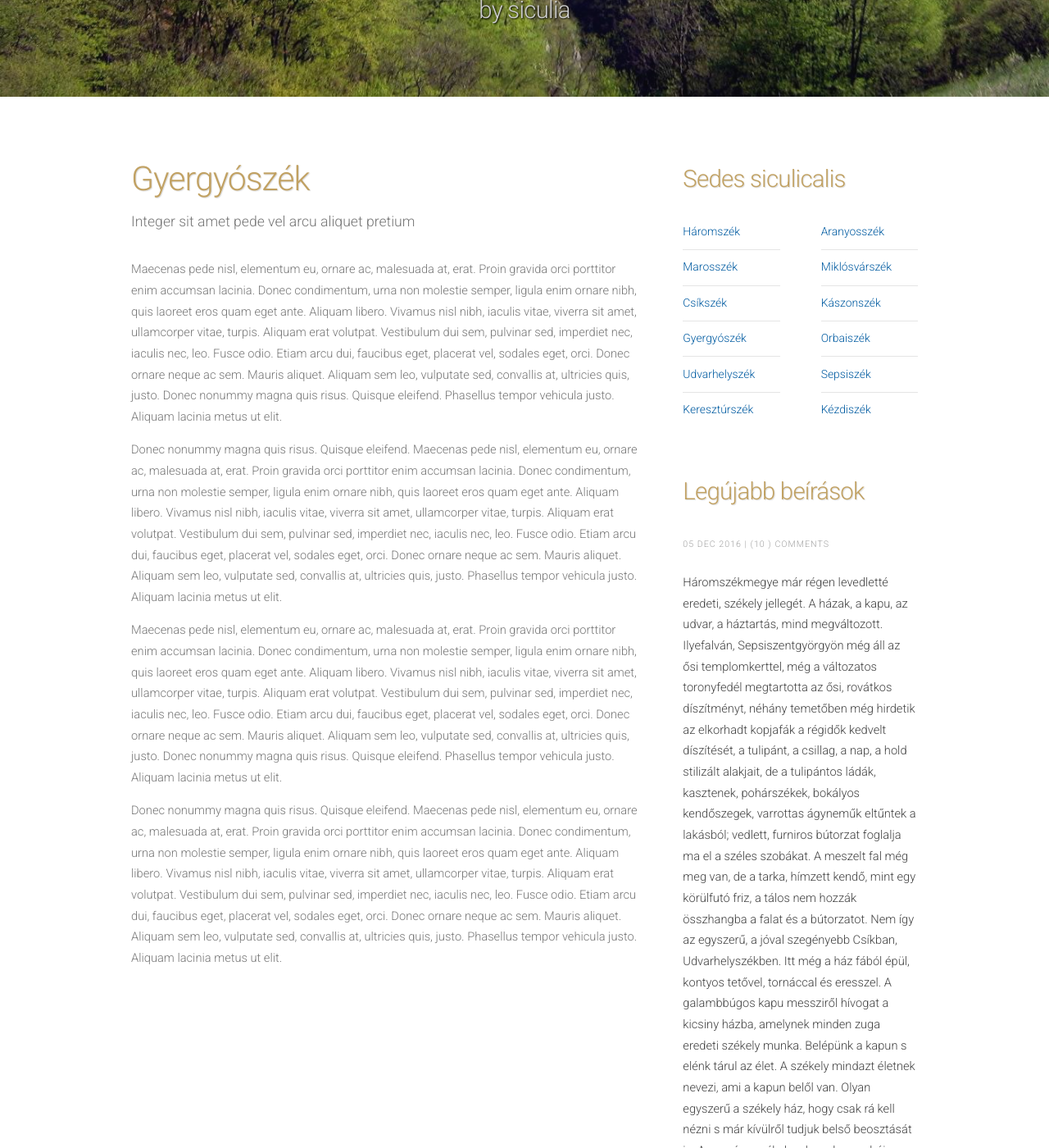
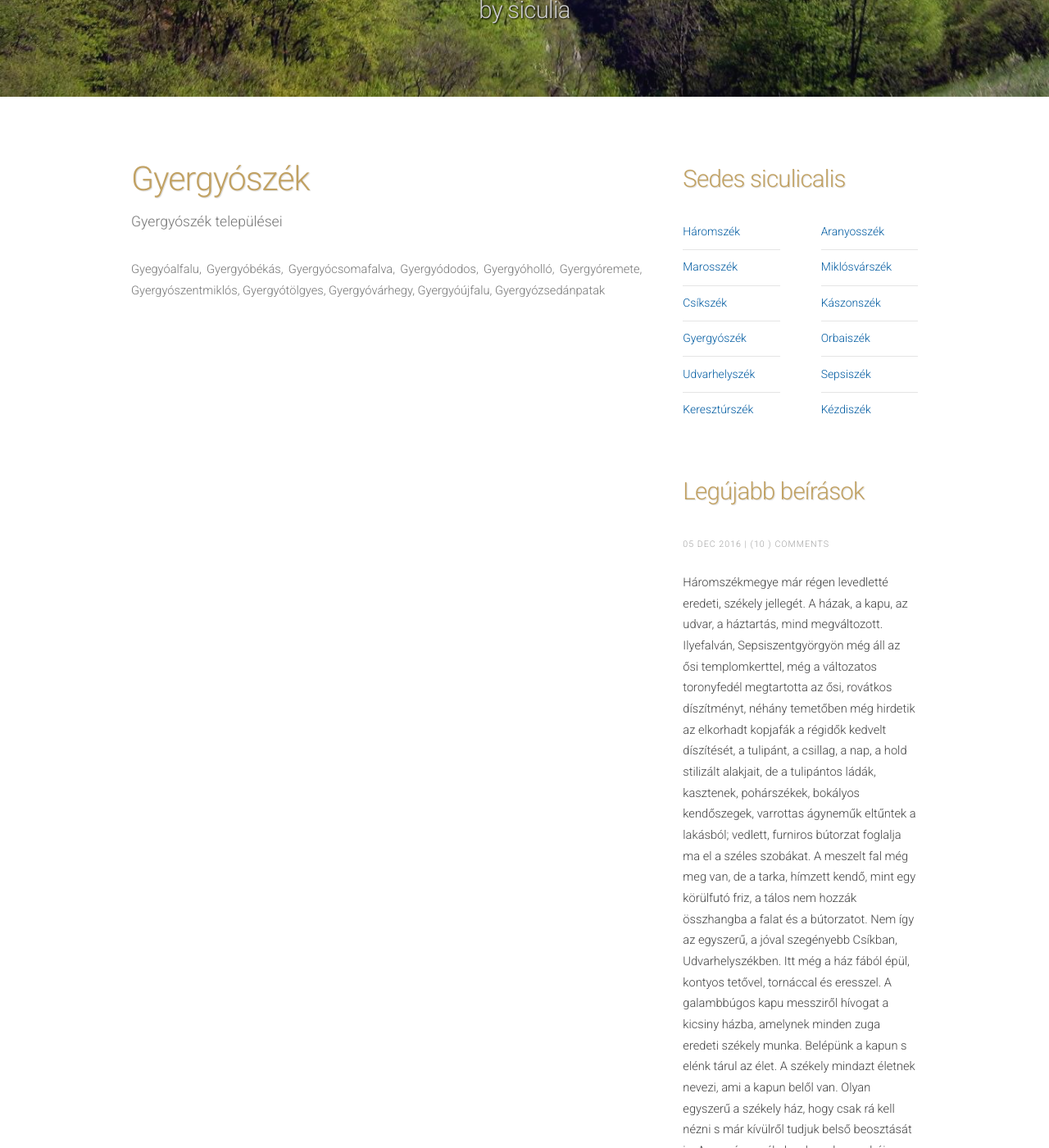
Before and after one commit to siculia/siculia.github.io, a Jekyll site: the page built from siculia-gyergyoszek.html, in a window 1280 px wide and 1400 px high, scrolled down 495 px. Shown: the whole window at 82% size. Built offline with Jekyll 4.4.1, drawn with Linux system fonts in a browser that asks for light colours; nearby versions of some CDN libraries; library files that are not in the unit come from our copies.

Commit message:
Added align

```diff
--- a/siculia-aranyosszek.html
+++ b/siculia-aranyosszek.html
@@ -16,7 +16,7 @@ layout: default
 							<h2>Aranyosszék</h2>
 							<span class="byline">Aranyosszék települései</span>
 						</header>
-						<p>Alsószentmihály, Aranyosmohács , Aranyospolyán, Aranyosrákos, Bágyon, Bogátpuszta, Csákó, Csegez, Dombró, Felvinc, Harasztos,
+						<p style="text-align: justify;">Alsószentmihály, Aranyosmohács , Aranyospolyán, Aranyosrákos, Bágyon, Bogátpuszta, Csákó, Csegez, Dombró, Felvinc, Harasztos,
 							Inakfalva, Kercsed, Kövend, Marosörményes, Marosveresmart, Mészkő, Sinfalva, Szentmihály, Székelyföldvár, Székelyhidas, Székelykocsárd,
 							Torockó, Torockószentgyörgy, Várfalva</p>
 					</section>
--- a/siculia-csikszek.html
+++ b/siculia-csikszek.html
@@ -14,12 +14,11 @@ layout: default
 							<h2>Csíkszék</h2>
 							<span class="byline">Csíkszék települései</span>
 						</header>
-						<p>Ajnád, Almásmező, Antalokpataka, Ármándombja, Balánbánya, Barackospatak, Bálványospataka, Bernádtelep, Bélbor, Borospataka, Borszék, Borzont, Bucsin, Bükkhavaspataka, Bükklok, Cengellér,
+						<p style="text-align: justify;">Ajnád, Almásmező, Antalokpataka, Ármándombja, Balánbánya, Barackospatak, Bálványospataka, Bernádtelep, Bélbor, Borospataka, Borszék, Borzont, Bucsin, Bükkhavaspataka, Bükklok, Cengellér,
 							Csaracsó, Csatószeg, Csiba, Csíkbánkfalva, Csíkborzsova, Csíkcsekefalva, Csíkcsicsó, Csíkcsomortán, Csíkdánfalva, Csíkdelne, Csíkjenőfalva, Csíkkozmás, Csíkmadaras, Csikménaság, Csíkmindszent,
 							Csíkrákos, Csíksomlyó, Csíkszentdomokos, Csíkszentgyörgy, Csíkszentimre, Csíkszentkirály, Csíkszentlélek, Csíkszentmárton, Csíkszentmihály, Csíkszentmiklós, Csíkszentsimon, Csíkszenttamás,
 							Csíkszereda, Csíkszépvíz, Csíktaploca, Csíkverebes, Csíkzsögöd, Csobányos, Csobotfalva, Csütörtökfalva, Damuk, Ditró, Dudád, Egerszék, Eszenyő, Farkaspalló, Felsőbükk, Fitód, Fundoja, Fülpe,
-							Galócás, Galócáspatak, Görbepataka, Göröcsfalva, Güdüctelep, Gyepece, Gyegyóalfalu, Gyergyóbékás, Gyergyócsomafalva, Gyergyódodos, Gyergyóholló, Gyergyóremete, Gyergyószentmiklós, Gyergyótölgyes,
-							Gyergyóvárhegy, Gyergyóújfalu, Gyergyózsedánpatak, Gyilkostó, Gyimes, Gyimeskükk, Gyimesközéplok, Gyürke, Hargitafürdő, Hágótő, Háromkút, Hidegség, Hollósarka, Hosszúrez, Hosszúaszó, Kalnács,
+							Galócás, Galócáspatak, Görbepataka, Göröcsfalva, Güdüctelep, Gyepece, Gyilkostó, Gyimes, Gyimeskükk, Gyimesközéplok, Gyürke, Hargitafürdő, Hágótő, Háromkút, Hidegség, Hollósarka, Hosszúrez, Hosszúaszó, Kalnács,
 							Karcfalva, Kápolnapataka, Kárpitus, Kászonaltíz, Kászonfeltíz, Kászonimpér Kászonjakabfalva Kászonújfalu, Kerekfenyő, Kilyénfalva, Kisbükk, Komjádpataka, Kostelek, Kotormány, Kovácspéter, Lázárfalva,
 							Libán, Lóvész, Madéfalva, Magyarcsügés, Marosfő, Martonfalva, Martonka, Ménaságújfalu, Nucén, Nyíresalja, Iványos, Orotva, Péntekfalva, Ploptyis, Pottyond, Preluka, Rakottyás, Rakottyástelep,
 							Récefalva, Runk, Salamás, Sántatelek, Sötétpataka, Szárhegy, Szenéte, Tarhavaspataka, Tekerőpatak, Tikos, Tolésén, Tusnád, Tusnádfürdő, Vacsárcsi, Vasláb, Várdotfalva, Várpatak, Visszafolyó,
--- a/siculia-gyergyoszek.html
+++ b/siculia-gyergyoszek.html
@@ -12,12 +12,10 @@ layout: default
 					<section>
 						<header>
 							<h2>Gyergyószék</h2>
-							<span class="byline">Integer sit amet pede vel arcu aliquet pretium</span>
+							<span class="byline">Gyergyószék települései</span>
 						</header>
-						<p>Maecenas pede nisl, elementum eu, ornare ac, malesuada at, erat. Proin gravida orci porttitor enim accumsan lacinia. Donec condimentum, urna non molestie semper, ligula enim ornare nibh, quis laoreet eros quam eget ante. Aliquam libero. Vivamus nisl nibh, iaculis vitae, viverra sit amet, ullamcorper vitae, turpis. Aliquam erat volutpat. Vestibulum dui sem, pulvinar sed, imperdiet nec, iaculis nec, leo. Fusce odio. Etiam arcu dui, faucibus eget, placerat vel, sodales eget, orci. Donec ornare neque ac sem. Mauris aliquet. Aliquam sem leo, vulputate sed, convallis at, ultricies quis, justo. Donec nonummy magna quis risus. Quisque eleifend. Phasellus tempor vehicula justo. Aliquam lacinia metus ut elit.</p>
-						<p>Donec nonummy magna quis risus. Quisque eleifend. Maecenas pede nisl, elementum eu, ornare ac, malesuada at, erat. Proin gravida orci porttitor enim accumsan lacinia. Donec condimentum, urna non molestie semper, ligula enim ornare nibh, quis laoreet eros quam eget ante. Aliquam libero. Vivamus nisl nibh, iaculis vitae, viverra sit amet, ullamcorper vitae, turpis. Aliquam erat volutpat. Vestibulum dui sem, pulvinar sed, imperdiet nec, iaculis nec, leo. Fusce odio. Etiam arcu dui, faucibus eget, placerat vel, sodales eget, orci. Donec ornare neque ac sem. Mauris aliquet. Aliquam sem leo, vulputate sed, convallis at, ultricies quis, justo. Phasellus tempor vehicula justo. Aliquam lacinia metus ut elit.</p>
-						<p>Maecenas pede nisl, elementum eu, ornare ac, malesuada at, erat. Proin gravida orci porttitor enim accumsan lacinia. Donec condimentum, urna non molestie semper, ligula enim ornare nibh, quis laoreet eros quam eget ante. Aliquam libero. Vivamus nisl nibh, iaculis vitae, viverra sit amet, ullamcorper vitae, turpis. Aliquam erat volutpat. Vestibulum dui sem, pulvinar sed, imperdiet nec, iaculis nec, leo. Fusce odio. Etiam arcu dui, faucibus eget, placerat vel, sodales eget, orci. Donec ornare neque ac sem. Mauris aliquet. Aliquam sem leo, vulputate sed, convallis at, ultricies quis, justo. Donec nonummy magna quis risus. Quisque eleifend. Phasellus tempor vehicula justo. Aliquam lacinia metus ut elit.</p>
-						<p>Donec nonummy magna quis risus. Quisque eleifend. Maecenas pede nisl, elementum eu, ornare ac, malesuada at, erat. Proin gravida orci porttitor enim accumsan lacinia. Donec condimentum, urna non molestie semper, ligula enim ornare nibh, quis laoreet eros quam eget ante. Aliquam libero. Vivamus nisl nibh, iaculis vitae, viverra sit amet, ullamcorper vitae, turpis. Aliquam erat volutpat. Vestibulum dui sem, pulvinar sed, imperdiet nec, iaculis nec, leo. Fusce odio. Etiam arcu dui, faucibus eget, placerat vel, sodales eget, orci. Donec ornare neque ac sem. Mauris aliquet. Aliquam sem leo, vulputate sed, convallis at, ultricies quis, justo. Phasellus tempor vehicula justo. Aliquam lacinia metus ut elit.</p>
+						<p style="text-align: justify;">Gyegyóalfalu, Gyergyóbékás, Gyergyócsomafalva, Gyergyódodos, Gyergyóholló, Gyergyóremete, Gyergyószentmiklós, Gyergyótölgyes,
+						Gyergyóvárhegy, Gyergyóújfalu, Gyergyózsedánpatak </p>
 					</section>
 				</div>
 				{% include sidebar.html %}
--- a/siculia-haromszek.html
+++ b/siculia-haromszek.html
@@ -14,7 +14,7 @@ layout: default
 							<h2>Háromszék</h2>
 							<span class="byline">Háromszék települései</span>
 						</header>
-						<p>Aldoboly, Alsócsernáton, Altorja, Angyalos, Árkos, Barót, Bereck, Bélafalva, Bibarcfalva, Bikfalva, Bita, Bodos, Bodzaforduló,
+						<p style="text-align: justify;">Aldoboly, Alsócsernáton, Altorja, Angyalos, Árkos, Barót, Bereck, Bélafalva, Bibarcfalva, Bikfalva, Bita, Bodos, Bodzaforduló,
 							Bölön, Bölönpatak, Csomakörös, Csomortán, Dálnok, Dobolló, Dobollópatak, Egerpatak, Eresztevény, Esztelnek, Étfalva, Felsőcsernáton,
 							Feltorja, Fotos, Futásfalva, Gelence, Gidófalva, Haraly, Hilib, Ikafalva, Illyefalva, Kálnok, Kézdialbis, Kézdialmás, Kézdikővár,
 							Kézdimartonos, Kézdioroszfalu, Kézdisárfalva, Kézdiszászfalu, Kézdiszentlélek, Kézdiszentkereszt, Kézdivásárhely, Kilyén, Kisbacon,
--- a/siculia-marosszek.html
+++ b/siculia-marosszek.html
@@ -14,7 +14,7 @@ layout: default
 							<h2>Marosszék</h2>
 							<span class="byline">Marosszék települései</span>
 						</header>
-						<p>Ákosfalva, Atosfalva, Backamadaras, Bazéd, Bede, Berekeresztúr, Bordos, Búzaháza, Csiba, Csíkfalfva,
+						<p style="text-align: justify;">Ákosfalva, Atosfalva, Backamadaras, Bazéd, Bede, Berekeresztúr, Bordos, Búzaháza, Csiba, Csíkfalfva,
 							Cserefalva, Csejd, Csittszentiván, Csókfalva, Csöb, Demeterfalva, Deményháza, Dragulyatelep, Egerszeg,
 							Ehed, Erdőcsinád, Erdőszentgyörgy, Édeságtelep, Fekete, Feketelak, Feketepuszta, Fintaháza, Folyfalva,
 							Galambod, Geges, Göcs, Gyulakuta, Hagymásbodon, Harasztkerék, Harcó, Havad, Havadtő, Hármasfalu, Hidegvölgy,
--- a/siculia-udvarhelyszek.html
+++ b/siculia-udvarhelyszek.html
@@ -14,7 +14,7 @@ layout: default
 							<h2>Udvarhelyszék</h2>
 							<span class="byline">Udvarhelyszék települései</span>
 						</header>
-						<p>Abásfalva, Agyagfalva, Alsóboldogfalva, Alsósófalva, Atyha, Ábránfalva, Árvátfalva, Bágy, Betfalva,
+						<p style="text-align: justify;">Abásfalva, Agyagfalva, Alsóboldogfalva, Alsósófalva, Atyha, Ábránfalva, Árvátfalva, Bágy, Betfalva,
 							Békástelep, Béta, Bikafalva, Bogárfalva, Bögöz, Bözöd, Bözödújfalu, Bucsin, Csehétfalva, Csekefalva,
 							Desághátja, Décsfalva, Ége, Énlaka, Erdőfüle, Etéd, Farcád, Farkaslaka, Felsőboldogfalva, Felsősófalva,
 							Fenyéd, Fenyőkút, Fiatfalva, Firtosiláz, Firtosmartonos, Firtosváralja, Gagy, Gyepes, Hidegkút, Hodgya,
```
